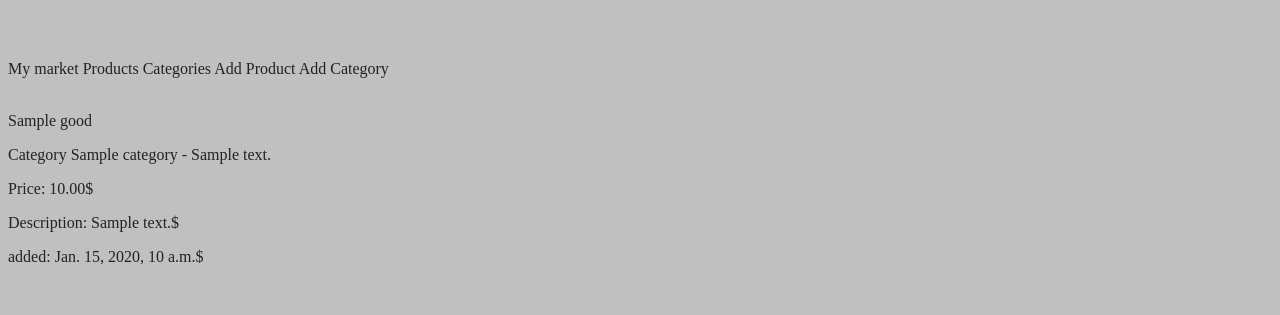
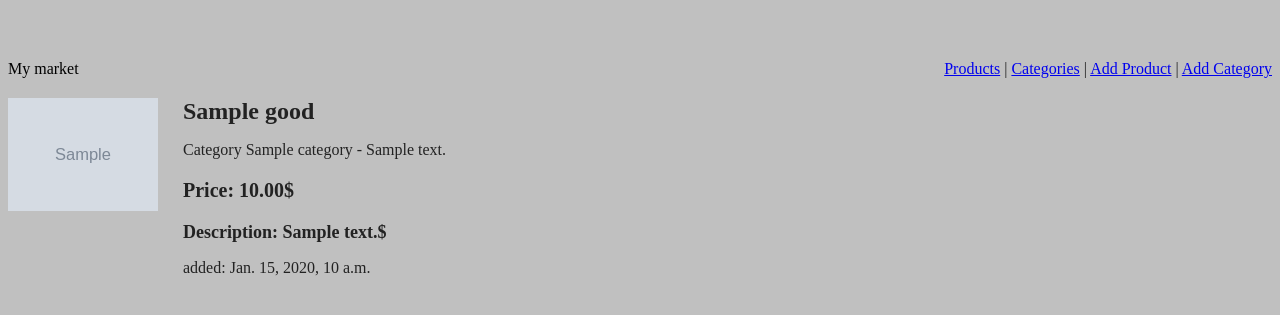
Before and after one commit to BaiQazaq/laboratory_54_isa_bakhtov, a Django app: page /products/1 in a window 1280 px wide. Shown: the top 315 px of the page. Run offline with Django 4.2, Linux system fonts and the light colour scheme; tables that the repository leaves empty hold one stand-in row (values such as "Sample post"); grey boxes marked "Sample" are stand-in pictures.

Commit message:
Changes styles and other bugs

```diff
--- a/source/shop_app/templates/categories.html
+++ b/source/shop_app/templates/categories.html
@@ -1,8 +1,8 @@
 {% extends 'index.html' %}
 
-{% block content%}
+{% block show_cat%}
     {% for category in categories %}
-        <div>
+        <div >
             <p>{{ category.title }}</p>
         </div>
     {% endfor %}
--- a/source/shop_app/templates/category.html
+++ b/source/shop_app/templates/category.html
@@ -8,7 +8,7 @@
    <div>
         <p>{{ good.title }}</p>
         <p>Title {{ category.title }}</p>
-        <p>Description: {{ category.description }}$</p>
-        <p>added: {{ category.created_at }}$</p>
+        <p>Description: {{ category.description }}</p>
+        <p>added: {{ category.created_at }}</p>
    </div>
 {% endblock%}
--- a/source/shop_app/templates/create_category.html
+++ b/source/shop_app/templates/create_category.html
@@ -3,7 +3,7 @@
     Category create
 {% endblock%}
 
-{% block content %}
+{% block show_cat %}
 <h1>Add category</h1>
     <form action="{% url 'page_add_category' %}" method="POST">
         {% csrf_token %}
--- a/source/shop_app/templates/index.html
+++ b/source/shop_app/templates/index.html
@@ -9,16 +9,26 @@
 <body>
 
     <div class="header">
-        <a href"{% url 'goods_page' %}">My market</a>
-        <a href"{% url 'goods_page' %}">Products</a>
-        <a href"{% url 'categories_page' %}">Categories</a>
-        <a href"{% url 'page_add_good' %}">Add Product</a>
-        <a href"{% url 'page_add_category' %}">Add Category</a>
+        <div>
+        <a href="{% url 'goods_page' %}" class="link">My market</a>
+        </div>
+        <div>
+        <a href="{% url 'goods_page' %}">Products</a>
+        <span> | </span>
+        <a href="{% url 'categories_page' %}">Categories</a>
+        <span> | </span>
+        <a href="{% url 'page_add_good' %}">Add Product</a>
+        <span> | </span>
+        <a href="{% url 'page_add_category' %}">Add Category</a>
             {% block header %}{%endblock%}
+        </div>
     </div>
 
     <div class="content">
         {% block content %}{% endblock %}
     </div>
+    <div>
+        {% block show_cat %}{% endblock%}
+    </div>
 </body>
 </html>
--- a/source/shop_app/templates/product.html
+++ b/source/shop_app/templates/product.html
@@ -5,14 +5,16 @@
 {% endblock %}
 
 {% block content %}
-   <div>
-        <img src='{{good.image}}' style="width: 150px">
-   </div>
-   <div>
-        <p>{{ good.title }}</p>
-        <p>Category {{ good.category }}</p>
-        <p>Price: {{ good.price }}$</p>
-        <p>Description: {{ good.description }}$</p>
-        <p>added: {{ good.created_at }}$</p>
-   </div>
+     <div class="row">
+          <div>
+               <img src='{{good.photo}}' style="width: 150px">
+          </div>
+          <div class="wrapper">
+               <p class="title">{{ good.title }}</p>
+               <p class="text">Category {{ good.category }}</p>
+               <p class="price">Price: {{ good.price }}$</p>
+               <p class="description">Description: {{ good.description }}$</p>
+               <p class="text">added: {{ good.created_at }}</p>
+          </div>
+     </div>
 {% endblock%}
--- a/source/static/css/style.css
+++ b/source/static/css/style.css
@@ -49,3 +49,55 @@ body{
     color: #ffc122;
     text-decoration: underline;
 }
+.link {
+    text-decoration: none;
+    color: black;
+
+}
+.link:hover {
+    color: #ffe;
+    cursor: pointer;
+}
+
+.row {
+    display: flex;
+    margin-top: 20px;
+    flex-basis: 50%;
+}
+
+.title {
+    font-size: 24px;
+    font-weight: bold;
+    margin-bottom: 15px;
+    margin-top: 0;
+}
+
+.price {
+    font-size: 20px;
+    font-weight: bold;
+    margin: 20px 0;
+}
+
+.description {
+    font-size: 18px;
+    font-weight: bold;
+    margin-bottom: 15px;
+}
+
+.text {
+    font-size: 16px;
+}
+
+.wrapper {
+    margin-left: 25px;
+}
+
+.header {
+    display: flex;
+    justify-content: space-between;
+}
+
+.content {
+    display: flex;
+    flex-wrap: wrap;
+}
```
Also changed, not shown: source/shop_app/templates/create_product.html (+20 -11 lines), source/shop_app/templates/products.html (+11 -9 lines), source/shop_app/views/product_add.py (+12 -6 lines).
